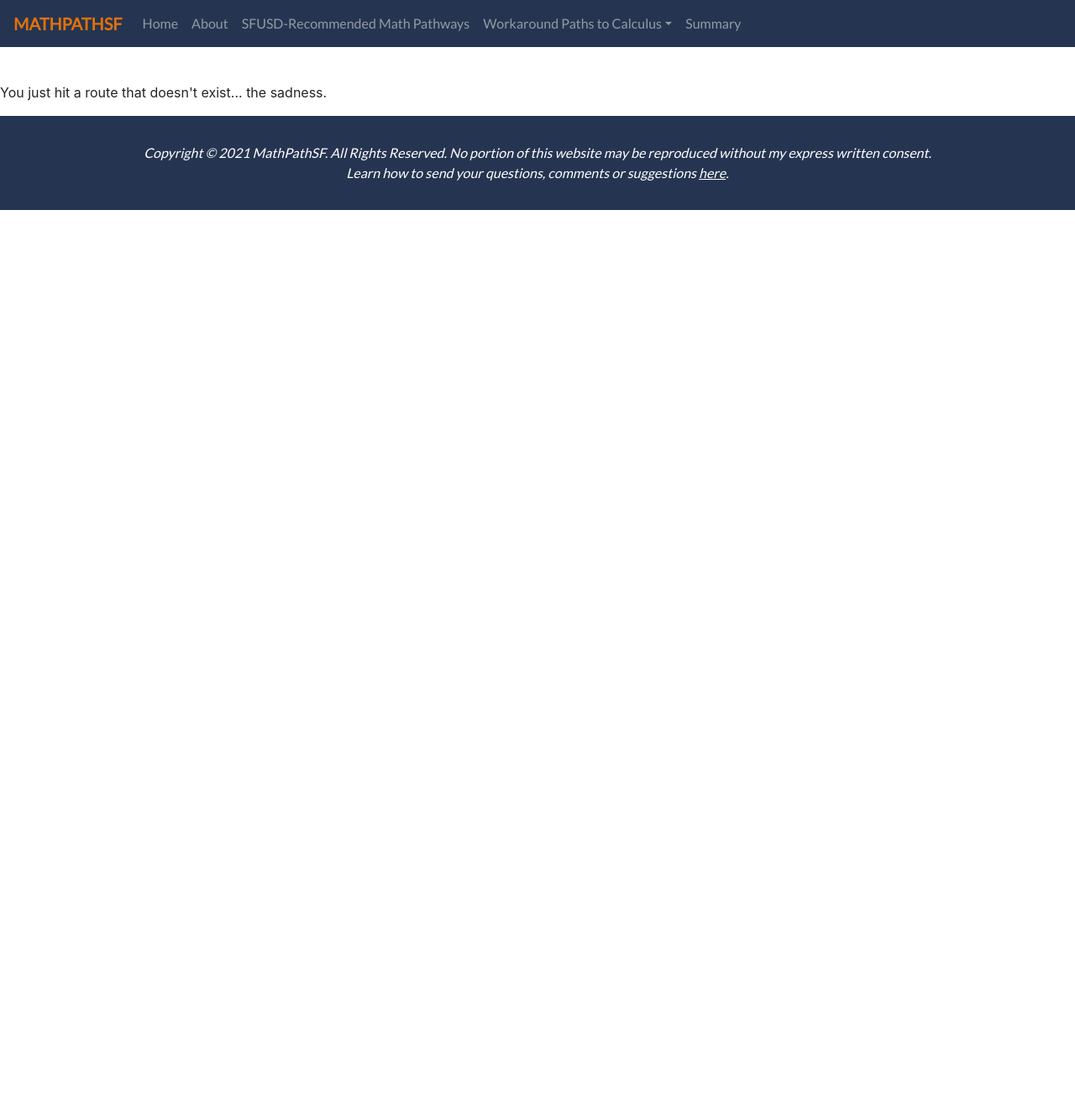
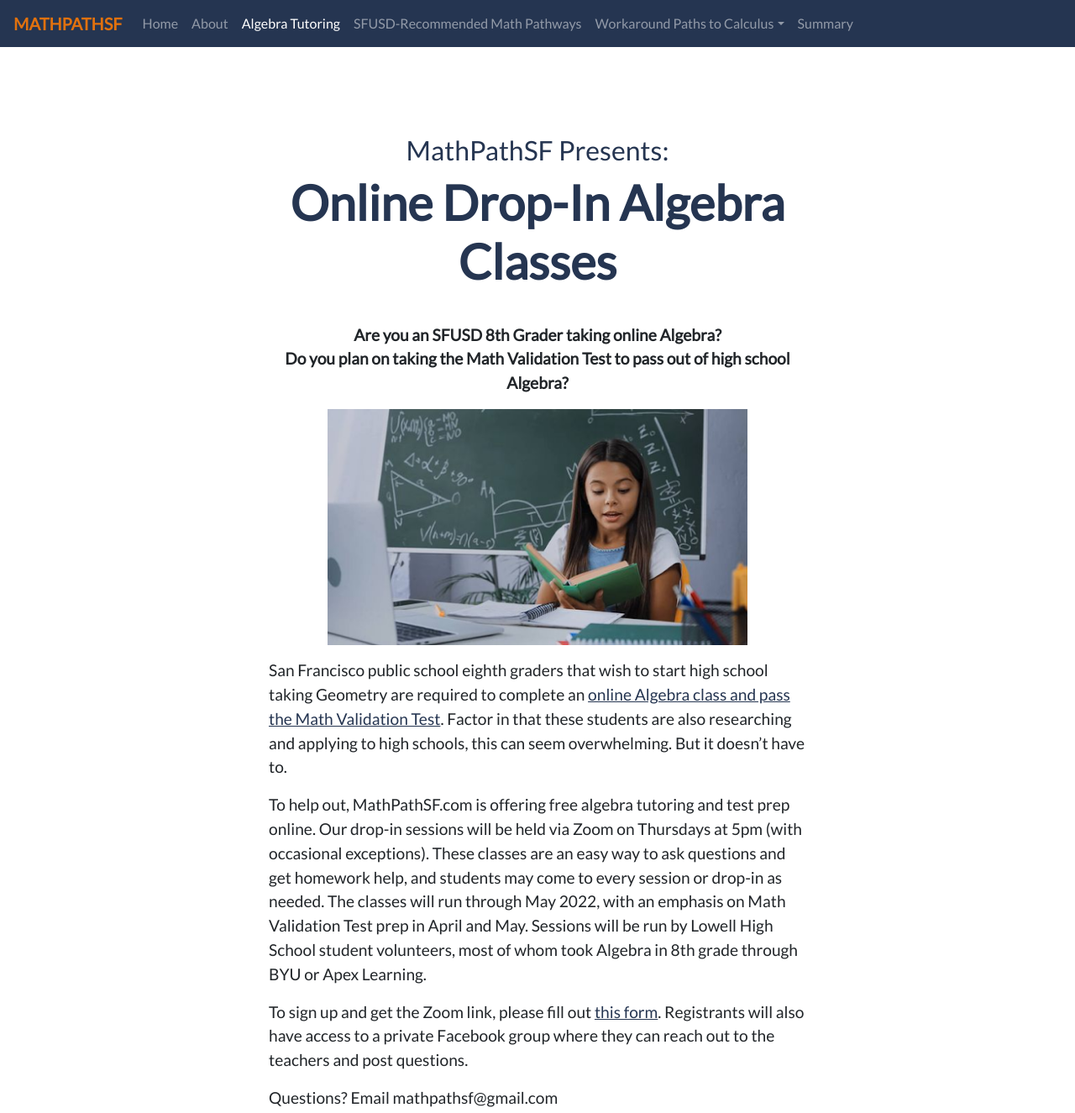
Before and after one commit to joshchen984/MathPathSF, a Gatsby site: page /algebra-tutoring in a window 1280 px wide. Before the commit this address had no page. Shown: the top 1325 px of the page at 84% size. Before the commit the page ends 800 px from the top, so only its background shows below. Built offline with nearby package versions, Linux system fonts and the light colour scheme; Gatsby itself is replaced by a stand-in of ours.

Commit message:
Create algebra tutoring page

```diff
--- a/src/components/Header/header.js
+++ b/src/components/Header/header.js
@@ -1,30 +1,67 @@
 import { Link } from "gatsby"
 import PropTypes from "prop-types"
 import React from "react"
-import {Navbar, Nav, NavDropdown} from 'react-bootstrap'
-import classes from "./header.module.scss";
+import { Navbar, Nav, NavDropdown } from "react-bootstrap"
+import classes from "./header.module.scss"
 const Header = ({ siteTitle }) => (
   <header>
-    <Navbar bg="primary" fixed="top" variant="dark"expand="lg" className={classes.Navbar}>
-      <Navbar.Brand as={Link} to="/" style={{color:"#e1710e", fontWeight: "bold"}}>{siteTitle}</Navbar.Brand>
-      <Navbar.Toggle aria-controls="navbarCollapse"/>
+    <Navbar
+      bg="primary"
+      fixed="top"
+      variant="dark"
+      expand="lg"
+      className={classes.Navbar}
+    >
+      <Navbar.Brand
+        as={Link}
+        to="/"
+        style={{ color: "#e1710e", fontWeight: "bold" }}
+      >
+        {siteTitle}
+      </Navbar.Brand>
+      <Navbar.Toggle aria-controls="navbarCollapse" />
       <Navbar.Collapse id="navbarCollapse">
         <Nav as="ul" className="mr-auto">
           <Nav.Item as="li">
-            <Link to="/" className="nav-link" activeClassName="active">Home</Link>
+            <Link to="/" className="nav-link" activeClassName="active">
+              Home
+            </Link>
           </Nav.Item>
           <Nav.Item as="li">
-            <Link to="/about" className="nav-link"activeClassName="active">About</Link>
+            <Link to="/about" className="nav-link" activeClassName="active">
+              About
+            </Link>
           </Nav.Item>
           <Nav.Item as="li">
-            <Link to="/sfusd-pathways" className="nav-link"activeClassName="active">SFUSD-Recommended Math Pathways</Link>
+            <Link
+              to="/algebra-tutoring"
+              className="nav-link"
+              activeClassName="active"
+            >
+              Algebra Tutoring
+            </Link>
+          </Nav.Item>
+          <Nav.Item as="li">
+            <Link
+              to="/sfusd-pathways"
+              className="nav-link"
+              activeClassName="active"
+            >
+              SFUSD-Recommended Math Pathways
+            </Link>
           </Nav.Item>
           <NavDropdown title="Workaround Paths to Calculus">
-            <NavDropdown.Item as={Link} to="/eighth-grade">8th Grade Algebra</NavDropdown.Item>
-            <NavDropdown.Item as={Link} to="/high-school">High School</NavDropdown.Item>
+            <NavDropdown.Item as={Link} to="/eighth-grade">
+              8th Grade Algebra
+            </NavDropdown.Item>
+            <NavDropdown.Item as={Link} to="/high-school">
+              High School
+            </NavDropdown.Item>
           </NavDropdown>
           <Nav.Item as="li">
-            <Link to="/summary" className="nav-link"activeClassName="active">Summary</Link>
+            <Link to="/summary" className="nav-link" activeClassName="active">
+              Summary
+            </Link>
           </Nav.Item>
         </Nav>
       </Navbar.Collapse>
--- /dev/null
+++ b/src/pages/algebra-tutoring.js
@@ -0,0 +1,69 @@
+import React from "react"
+import Layout from "../containers/Layout/layout.js"
+import SEO from "../components/seo"
+import { Link, graphql, useStaticQuery } from "gatsby"
+import Image from "../components/image"
+
+const Tutoring = props => {
+  const images = useStaticQuery(graphql`
+    query tutoringQuery {
+      girl: file(relativePath: { eq: "math-girl.png" }) {
+        childImageSharp {
+          fluid(maxWidth: 500, quality: 100) {
+            ...GatsbyImageSharpFluid
+          }
+        }
+      }
+    }
+  `)
+  return (
+    <Layout>
+      <SEO title="Algebra Tutoring" description="" />
+      <div className="content">
+        <h2 style={{ textAlign: "center" }}>MathPathSF Presents:</h2>
+        <h1>Online Drop-In Algebra Classes</h1>
+        <p style={{ textAlign: "center" }}>
+          <strong>Are you an SFUSD 8th Grader taking online Algebra?</strong>
+          <br />
+          <strong>
+            Do you plan on taking the Math Validation Test to pass out of high
+            school Algebra?
+          </strong>
+        </p>
+        <Image
+          data={images.girl}
+          style={{ maxWidth: 500, margin: "auto", marginBottom: "1rem" }}
+        />
+        <p>
+          San Francisco public school eighth graders that wish to start high
+          school taking Geometry are required to complete an{" "}
+          <Link to="/eighth-grade">
+            online Algebra class and pass the Math Validation Test
+          </Link>
+          . Factor in that these students are also researching and applying to
+          high schools, this can seem overwhelming. But it doesn’t have to.
+        </p>
+        <p>
+          To help out, MathPathSF.com is offering free algebra tutoring and test
+          prep online. Our drop-in sessions will be held via Zoom on Thursdays
+          at 5pm (with occasional exceptions). These classes are an easy way to
+          ask questions and get homework help, and students may come to every
+          session or drop-in as needed. The classes will run through May 2022,
+          with an emphasis on Math Validation Test prep in April and May.
+          Sessions will be run by Lowell High School student volunteers, most of
+          whom took Algebra in 8th grade through BYU or Apex Learning.
+        </p>
+        <p>
+          To sign up and get the Zoom link, please fill out{" "}
+          <a href="https://docs.google.com/forms/d/e/1FAIpQLSe7CJ2MD3Y1WVNIeLRMwCpC1CxOniyq14h60unSIeWdf33I3Q/viewform?usp=pp_url">
+            this form
+          </a>
+          . Registrants will also have access to a private Facebook group where
+          they can reach out to the teachers and post questions.{" "}
+        </p>
+        <p>Questions? Email mathpathsf@gmail.com </p>
+      </div>
+    </Layout>
+  )
+}
+export default Tutoring
```
Also changed, not shown: src/images/math-girl.png (added).
